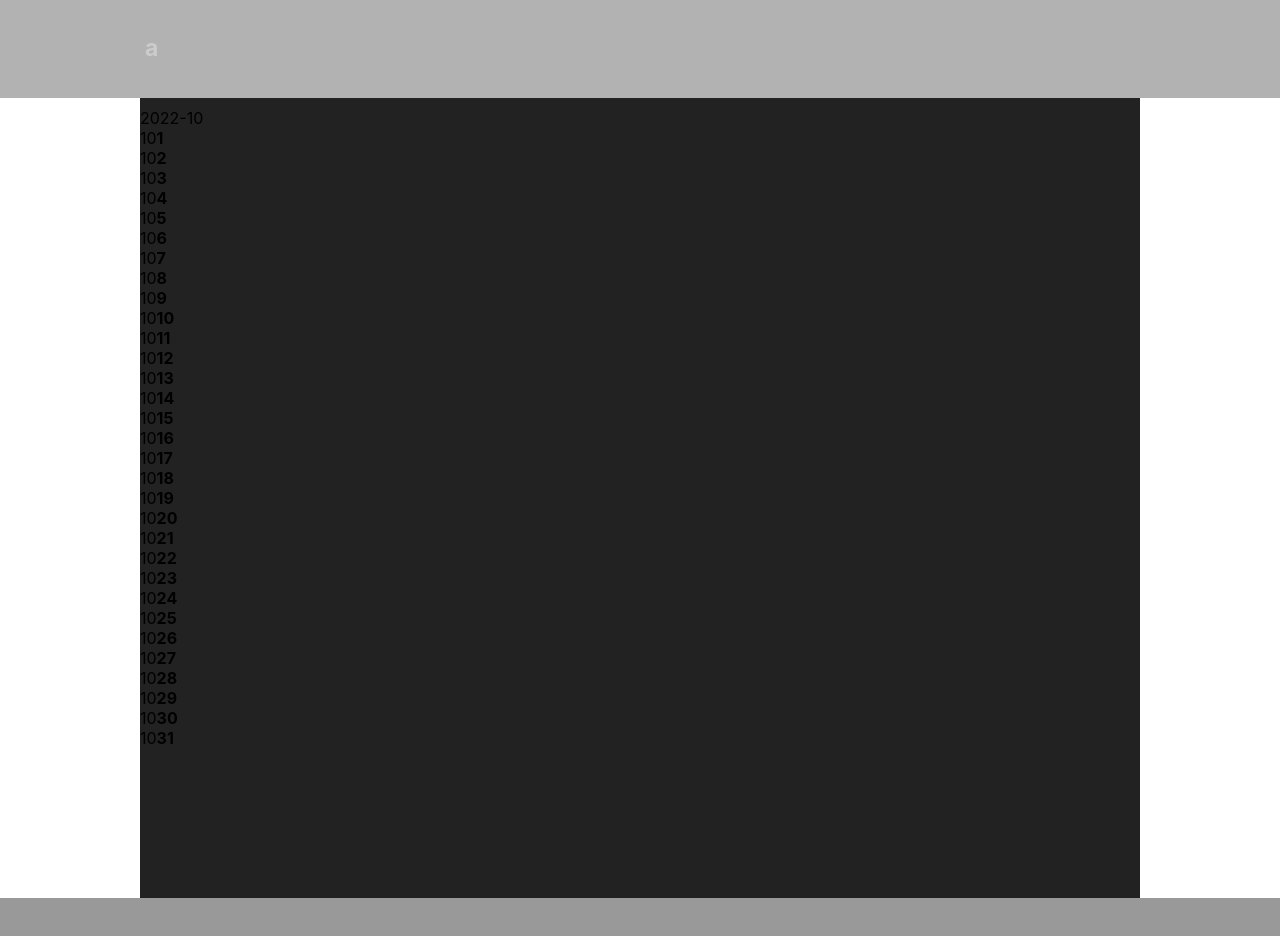
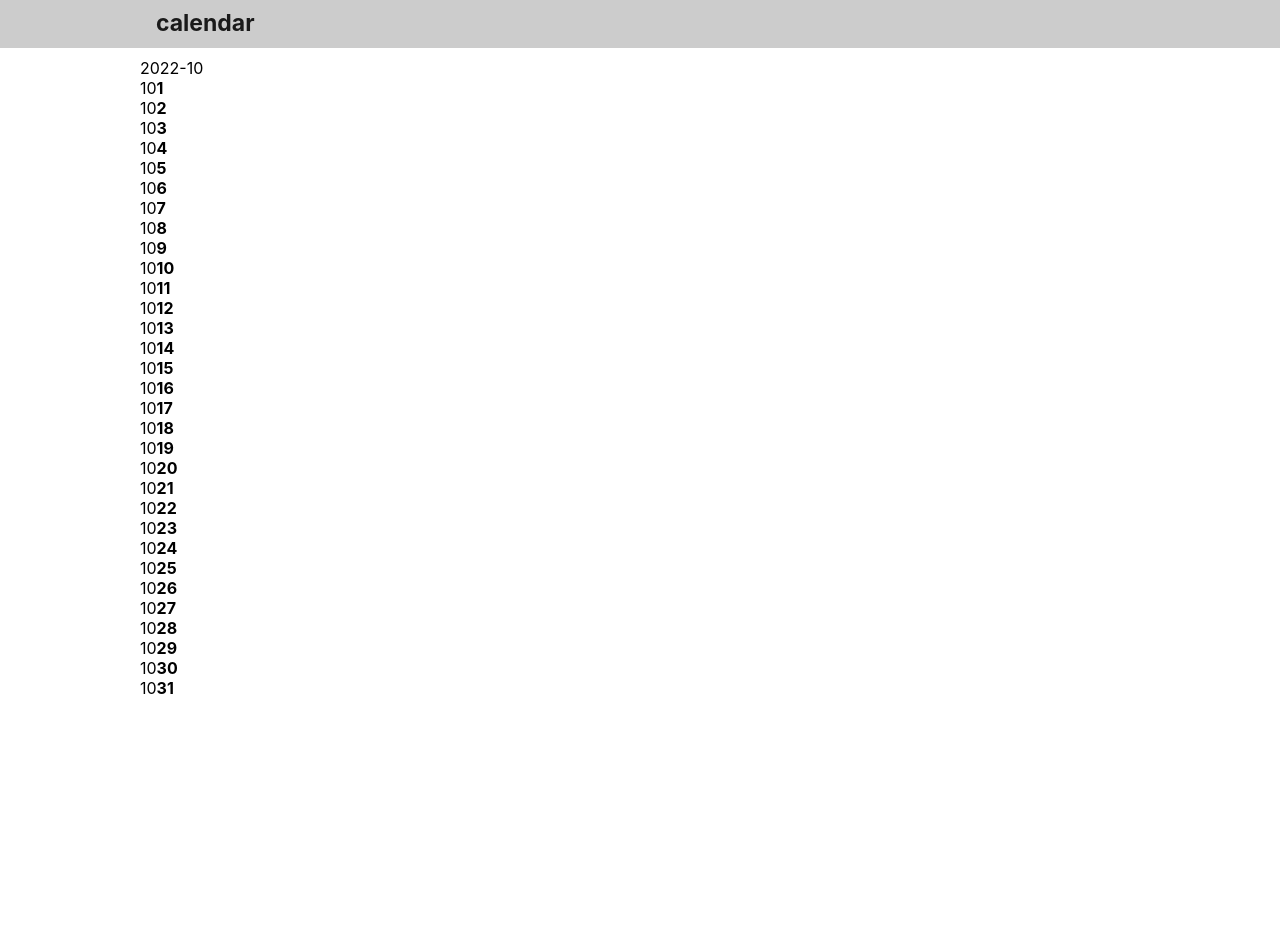
Before and after one commit to enuesaa/nextjs-calendar-app, a Next.js app: page / in a window 1280 px wide. After the commit the page ends 848 px from the top, so only its background shows below. Built offline with nearby package versions, Linux system fonts and the light colour scheme.

Commit message:
feat: change header design

```diff
--- a/src/components/common/Footer.tsx
+++ /dev/null
@@ -1,22 +0,0 @@
-import styled from '@emotion/styled'
-
-export const Footer = () => {
-  const Footer = styled.footer({
-    width: '100vw',
-    padding: '10px 0',
-    background: 'rgba(0, 0, 0, 0.4)',
-  })
-  const FooterInner = styled.div({
-    padding: '10px 0',
-    margin: '0 auto',
-    width: '96%',
-    color: 'rgba(148, 163, 184, 1)',
-  })
-
-  return (
-    <Footer>
-      <FooterInner>
-      </FooterInner>
-    </Footer>
-  )
-}
--- a/src/components/common/Header.tsx
+++ b/src/components/common/Header.tsx
@@ -4,25 +4,27 @@ import styled from '@emotion/styled'
 export const Header = () => {
   const Header = styled.header({
     width: '100vw',
-    background: 'rgba(0, 0, 0, 0.3)',
+    background: '#cccccc',
   })
   const HeaderInner = styled.div({
-    padding: '5px 0',
     margin: '0 auto',
     width: '96%',
     maxWidth: '1000px',
-    color: '#cccccc',
+    color: '#1a1a1a',
   })
   const TopLink = styled.a({
     display: 'inline-block',
     fontSize: '16px',
-    padding: '5px',
     cursor: 'pointer',
   })
   const H1 = styled.h1({
     fontSize: '23px',
+    margin: '0',
     lineHeight: '1.2',
-    padding: '10px 0',
+    padding: '10px 16px',
+    '&:hover': {
+      background: 'rgba(0, 0, 0, 0.2)',
+    },
   })
 
   return (
@@ -30,7 +32,7 @@ export const Header = () => {
       <HeaderInner>
         <Link href={{ pathname: '/' }}>
           <TopLink>
-            <H1>a</H1>
+            <H1>calendar</H1>
           </TopLink>
         </Link>
       </HeaderInner>
--- a/src/components/common/HtmlHead.tsx
+++ b/src/components/common/HtmlHead.tsx
@@ -3,9 +3,9 @@ import Head from 'next/head'
 export function HtmlHead() {
   return (
     <Head>
-      <title></title>
-      <meta name="description" content="" />
-      <meta httpEquiv="Content-Type" content="text/html; charset=utf-8" />
+      <title>nextjs-calendar-app</title>
+      <meta name='description' content='nextjs-calendar-app' />
+      <meta httpEquiv='Content-Type' content='text/html; charset=utf-8' />
     </Head>
   )
 }
--- a/src/components/common/Main.tsx
+++ b/src/components/common/Main.tsx
@@ -9,7 +9,6 @@ export function Main({ children }: Props) {
     width: '96%', // todo fix
     maxWidth: '1000px',
     margin: '0 auto',
-    background: '#222222',
     minHeight: '100vh',
     padding: '10px 0',
   })
--- a/src/pages/calendar/month/[month].tsx
+++ b/src/pages/calendar/month/[month].tsx
@@ -5,7 +5,6 @@ import { Date } from '@/components/calendar/Date'
 import { HtmlHead } from '@/components/common/HtmlHead'
 import { Header } from '@/components/common/Header'
 import { Main } from '@/components/common/Main'
-import { Footer } from '@/components/common/Footer'
 
 type CalendarDate = {
   month: number;
@@ -32,7 +31,6 @@ const MonthPage: NextPage = () => {
         {month}
         {dates.map(v => (<Date month={v.month} day={v.day} />))}
       </Main>
-      <Footer />
     </>
   )
 }
--- a/src/pages/index.tsx
+++ b/src/pages/index.tsx
@@ -4,7 +4,6 @@ import { Date } from '@/components/calendar/Date'
 import { HtmlHead } from '@/components/common/HtmlHead'
 import { Header } from '@/components/common/Header'
 import { Main } from '@/components/common/Main'
-import { Footer } from '@/components/common/Footer'
 
 type CalendarDate = {
   month: number;
@@ -28,7 +27,6 @@ const TopPage: NextPage = () => {
         2022-10
         {dates.map(v => (<Date month={v.month} day={v.day} />))}
       </Main>
-      <Footer />
     </>
   )
 }
--- a/src/styles/globals.css
+++ b/src/styles/globals.css
@@ -14,13 +14,3 @@ a {
 * {
   box-sizing: border-box;
 }
-
-@media (prefers-color-scheme: dark) {
-  html {
-    color-scheme: dark;
-  }
-  body {
-    color: white;
-    background: black;
-  }
-}
```
